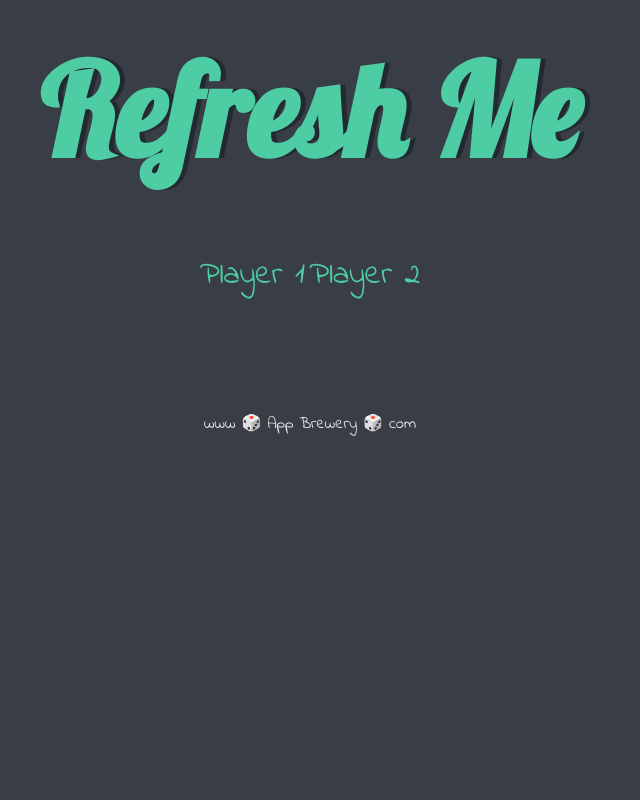
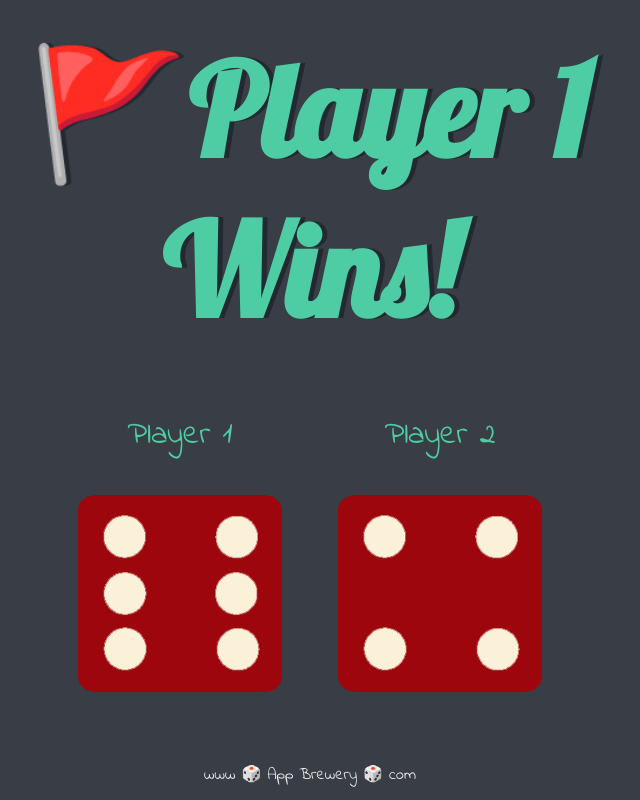
Before and after one commit to hiden52/theDiceGame, a plain HTML site: page index.html in a window 1280 px wide. Shown: the whole page, without its empty margins (330-970 px from the left). Drawn offline with Linux system fonts and the light colour scheme.

Commit message:
Finished to make a game, Need to refactoring , example shortening arguments.

```diff
--- a/index.html
+++ b/index.html
@@ -14,12 +14,12 @@
 
       <div class="dice">
         <p>Player 1</p>
-        <img class="img1" src="">
+        <img class="img1" src="./images/dice1.png">
       </div>
 
       <div class="dice">
         <p>Player 2</p>
-        <img class="img2" src="">
+        <img class="img2" src="./images/dice2.png">
       </div>
 
     </div>
--- a/index.js
+++ b/index.js
@@ -0,0 +1,31 @@
+const randomNum1 = Math.floor(Math.random() * 6) + 1;
+const randomNum2 = Math.floor(Math.random() * 6) + 1;
+const dice1 = document.querySelector(".img1");
+const dice2 = document.querySelector(".img2");
+
+// Need refactoring
+dice1.setAttribute("src", `./images/dice${randomNum1}.png`);
+dice2.setAttribute("src", `./images/dice${randomNum2}.png`);
+
+const h1 = document.querySelector(".container h1");
+
+if( randomNum1 > randomNum2 ) h1.textContent = "🚩Player 1 Wins!";
+else if ( randomNum1 < randomNum2 ) h1.textContent = "Player 2 Wins!🚩"
+else h1.textContent = "Draw!";
+
+
+// function generateRndNumber()
+// {
+// 	return Math.floor(Math.random() * 6 + 1);
+// }
+
+// function resetDice() {
+// 	dice.setAttribute("src", `./images/dice${generateRndNumber()}.png`);
+// }
+
+// function init()
+// {
+// 	resetDice();
+// }
+
+//init();
```
